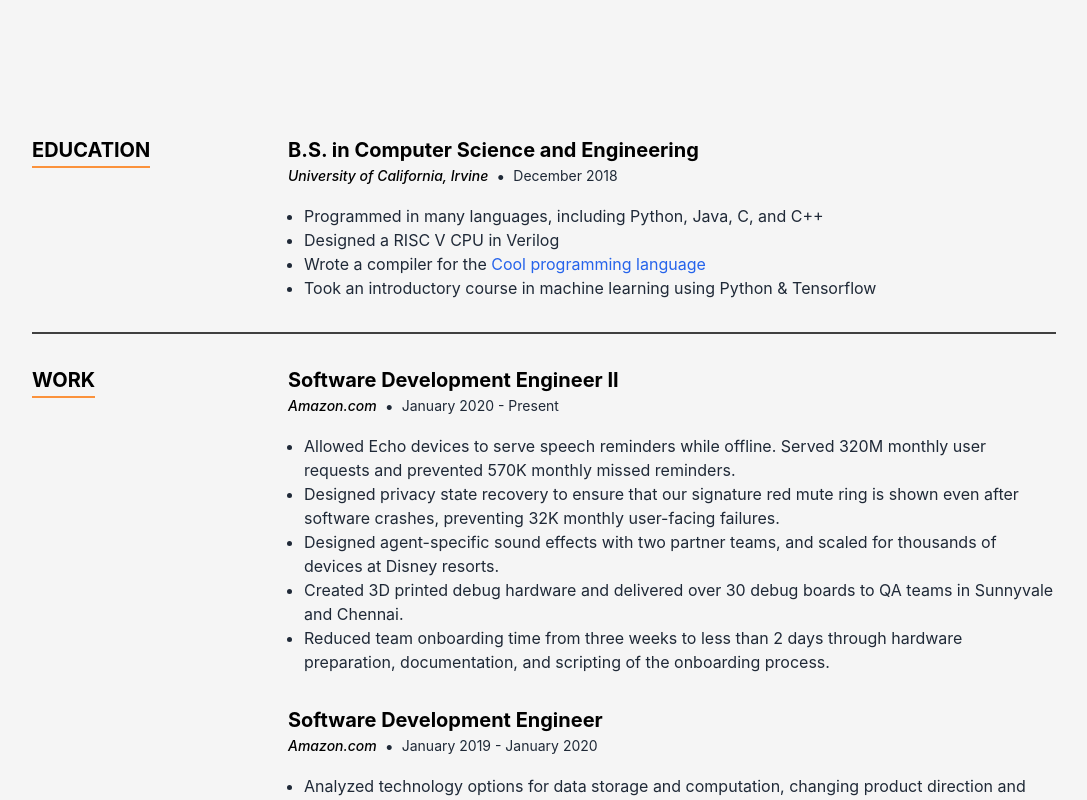
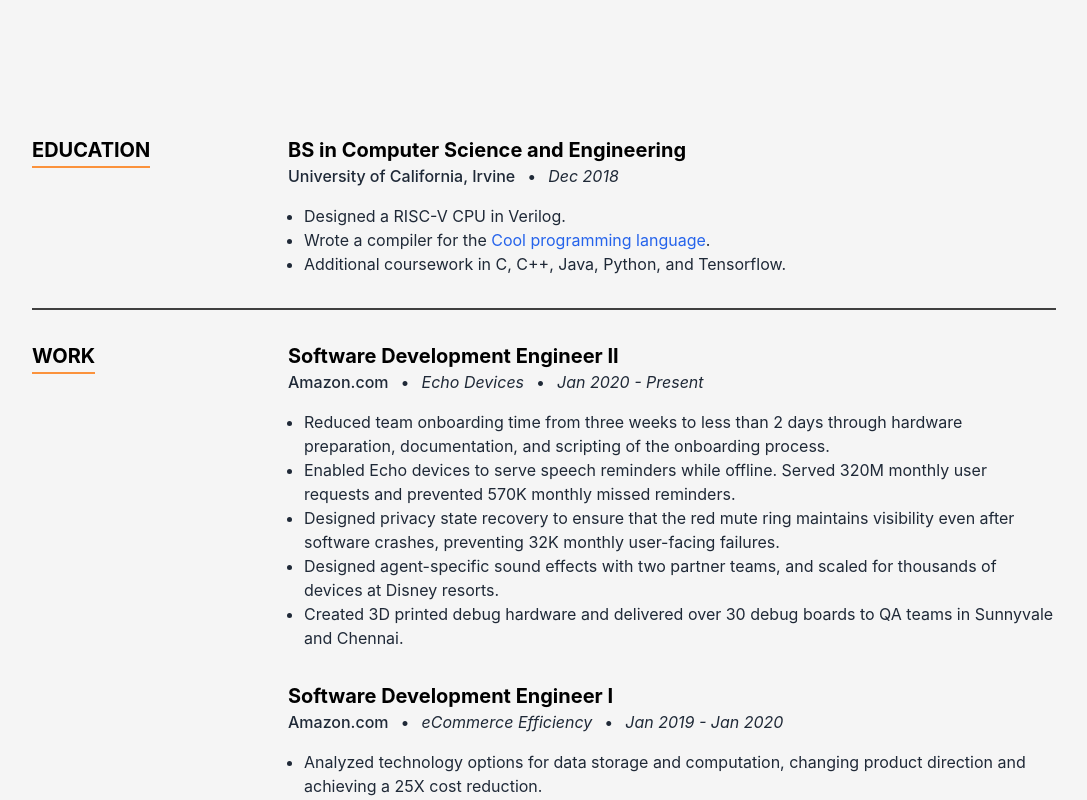
Before and after one commit to Dallas-J/react-resume, a React (Create React App) app: page / in a window 1280 px wide. Shown: the part 1380-2180 px from the top of the page, without its empty margins (96-1183 px from the left). Built offline with nearby package versions, Linux system fonts and the light colour scheme.

Commit message:
Update timeline items to match resume

```diff
--- a/src/components/Sections/Experience/TimelineItem.tsx
+++ b/src/components/Sections/Experience/TimelineItem.tsx
@@ -3,15 +3,21 @@
 import {TimelineItemProps} from '../../../data/dataDef';
 
 const TimelineItem: FC<{item: TimelineItemProps}> = memo(({item}) => {
-  const {title, date, location, content} = item;
+  const {title, date, company, team, content} = item;
   return (
     <div className="flex flex-col pb-8 text-left last:pb-0 text-gray-800 dark:text-gray-300">
       <div className="flex flex-col pb-4">
         <h2 className="text-xl font-bold text-center md:text-left text-black dark:text-white">{title}</h2>
         <div className="flex items-center justify-center gap-x-2 md:justify-start">
-          <span className="flex-none text-sm font-medium italic text-black dark:text-white">{location}</span>
-          <span>•</span>
-          <span className="flex-none text-sm text-gray-800 dark:text-gray-300">{date}</span>
+          <span className="flex-none font-medium">{company}</span>
+          {team ?
+          <>
+            <span className='px-1'>•</span>
+            <span className="flex-none italic">{team}</span>
+          </>
+          : null}
+          <span className='px-1'>•</span>
+          <span className='flex-none italic'>{date}</span>
         </div>
       </div>
       {content}
--- a/src/data/data.tsx
+++ b/src/data/data.tsx
@@ -137,15 +137,14 @@
  */
 export const education: TimelineItemProps[] = [
   {
-    date: 'December 2018',
-    location: 'University of California, Irvine',
-    title: 'B.S. in Computer Science and Engineering',
+    date: 'Dec 2018',
+    company: 'University of California, Irvine',
+    title: 'BS in Computer Science and Engineering',
     content: (
       <ul className='ml-4' style={{ listStyle: 'disc' }}>
-        <li>Programmed in many languages, including Python, Java, C, and C++</li>
-        <li>Designed a RISC V CPU in Verilog</li>
-        <li>Wrote a compiler for the <a className="no-underline hover:underline text-blue-600 dark:text-blue-400" href="https://web.stanford.edu/class/cs143/materials/cool-manual.pdf" target="_blank" rel="noreferrer">Cool programming language</a></li>
-        <li>Took an introductory course in machine learning using Python & Tensorflow</li>
+        <li>Designed a RISC-V CPU in Verilog.</li>
+        <li>Wrote a compiler for the <a className="no-underline hover:underline text-blue-600 dark:text-blue-400" href="https://web.stanford.edu/class/cs143/materials/cool-manual.pdf" target="_blank" rel="noreferrer">Cool programming language</a>.</li>
+        <li>Additional coursework in C, C++, Java, Python, and Tensorflow.</li>
       </ul>
     ),
   },
@@ -153,40 +152,52 @@
 
 export const experience: TimelineItemProps[] = [
   {
-    date: 'January 2020 - Present',
-    location: 'Amazon.com',
+    date: 'Jan 2020 - Present',
+    company: 'Amazon.com',
+    team: 'Echo Devices',
     title: 'Software Development Engineer II',
-    content: (
+    content:
       <ul className='ml-4' style={{ listStyle: 'disc' }}>
-        <li>Allowed Echo devices to serve speech reminders while offline. Served 320M monthly user requests and prevented 570K monthly missed reminders.</li>
-        <li>Designed privacy state recovery to ensure that our signature red mute ring is shown even after software crashes, preventing 32K monthly user-facing failures.</li>
+        <li>Reduced team onboarding time from three weeks to less than 2 days through hardware preparation, documentation, and scripting of the onboarding process.</li>
+        <li>Enabled Echo devices to serve speech reminders while offline. Served 320M monthly user requests and prevented 570K monthly missed reminders.</li>
+        <li>Designed privacy state recovery to ensure that the red mute ring maintains visibility even after software crashes, preventing 32K monthly user-facing failures.</li>
         <li>Designed agent-specific sound effects with two partner teams, and scaled for thousands of devices at Disney resorts.</li>
         <li>Created 3D printed debug hardware and delivered over 30 debug boards to QA teams in Sunnyvale and Chennai.</li>
-        <li>Reduced team onboarding time from three weeks to less than 2 days through hardware preparation, documentation, and scripting of the onboarding process.</li>
       </ul>
-    ),
+    ,
   },
   {
-    date: 'January 2019 - January 2020',
-    location: 'Amazon.com',
-    title: 'Software Development Engineer',
-    content: (
+    date: 'Jan 2019 - Jan 2020',
+    company: 'Amazon.com',
+    team: 'eCommerce Efficiency',
+    title: 'Software Development Engineer I',
+    content:
       <ul className='ml-4' style={{ listStyle: 'disc'}}>
         <li>Analyzed technology options for data storage and computation, changing product direction and achieving a 25X cost reduction.</li>
         <li>Designed a robust hardware capacity management system utilizing AWS Lambda, DynamoDB, CloudFormation, and S3. Saved Amazon over $1M annually and scaled to support over 1000 teams for automatic capacity scaling.</li>
       </ul>
-    ),
+    ,
   },
   {
-    date: 'April 2017 - September 2018',
-    location: 'Ardent Academy',
+    date: 'Apr 2017 - Sep 2018',
+    company: 'Ardent Academy',
     title: 'App Developer & Instructor',
-    content: (
+    content:
       <ul className='ml-4' style={{ listStyle: 'disc'}}>
         <li>Developed class scheduling app using React Native and GraphQL backend, serving a student population of about 200.</li>
         <li>Established curriculum for a React Native app development course. Instructed classes of 15 - 20 students aged 10-16.</li>
       </ul>
-    ),
+    ,
+  },
+  {
+    date: 'Sep 2014 - Sep 2016',
+    company: 'LT Associates',
+    title: 'Information Technology Specialist',
+    content:
+      <ul className='ml-4' style={{ listStyle: 'disc'}}>
+        <li>Maintained and upgraded computer hardware, software, and server infrastructure for a 50 person company.</li>
+      </ul>
+    ,
   },
 ];
 
--- a/src/data/dataDef.ts
+++ b/src/data/dataDef.ts
@@ -86,7 +86,8 @@
  */
 export interface TimelineItemProps {
   date: string;
-  location: string;
+  company: string;
+  team?: string;
   title: string;
   content: JSX.Element;
 }
```
Also changed, not shown: 1 other file (tests, documents, lock files or other folders).
